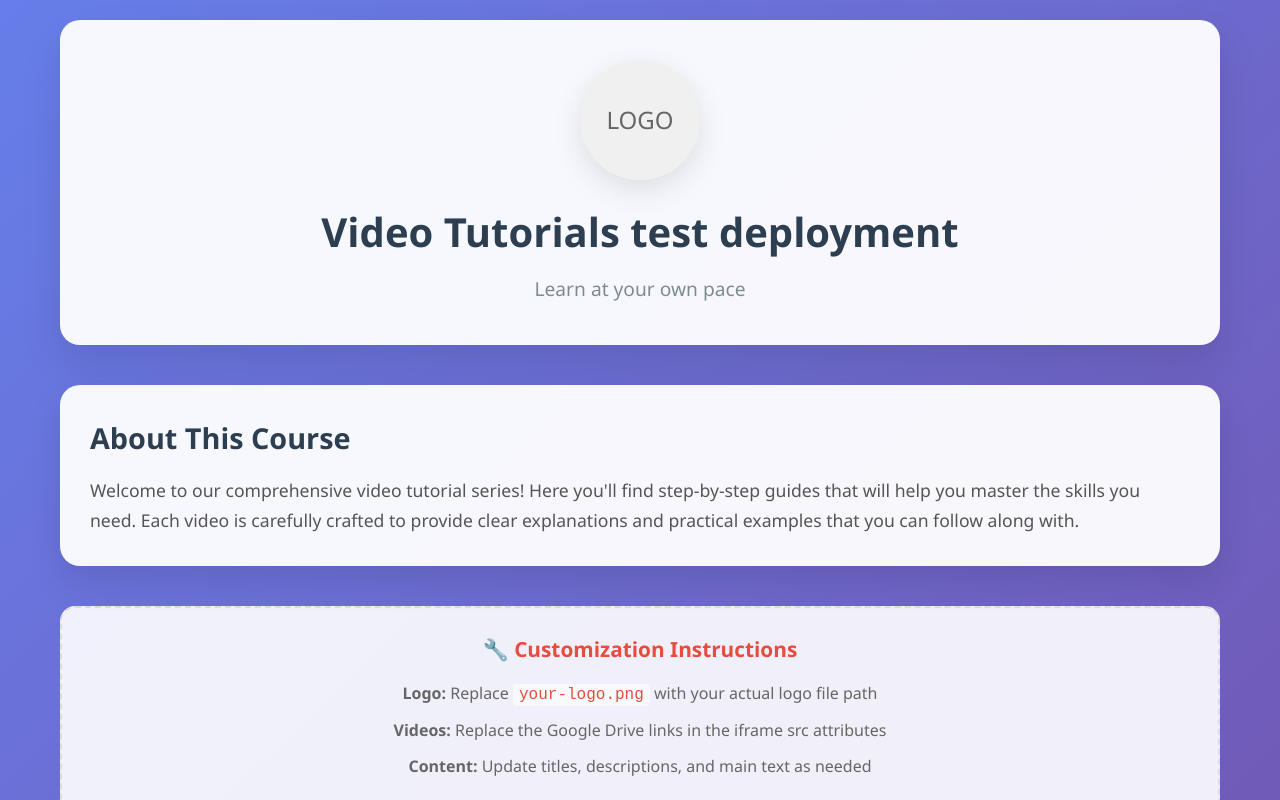
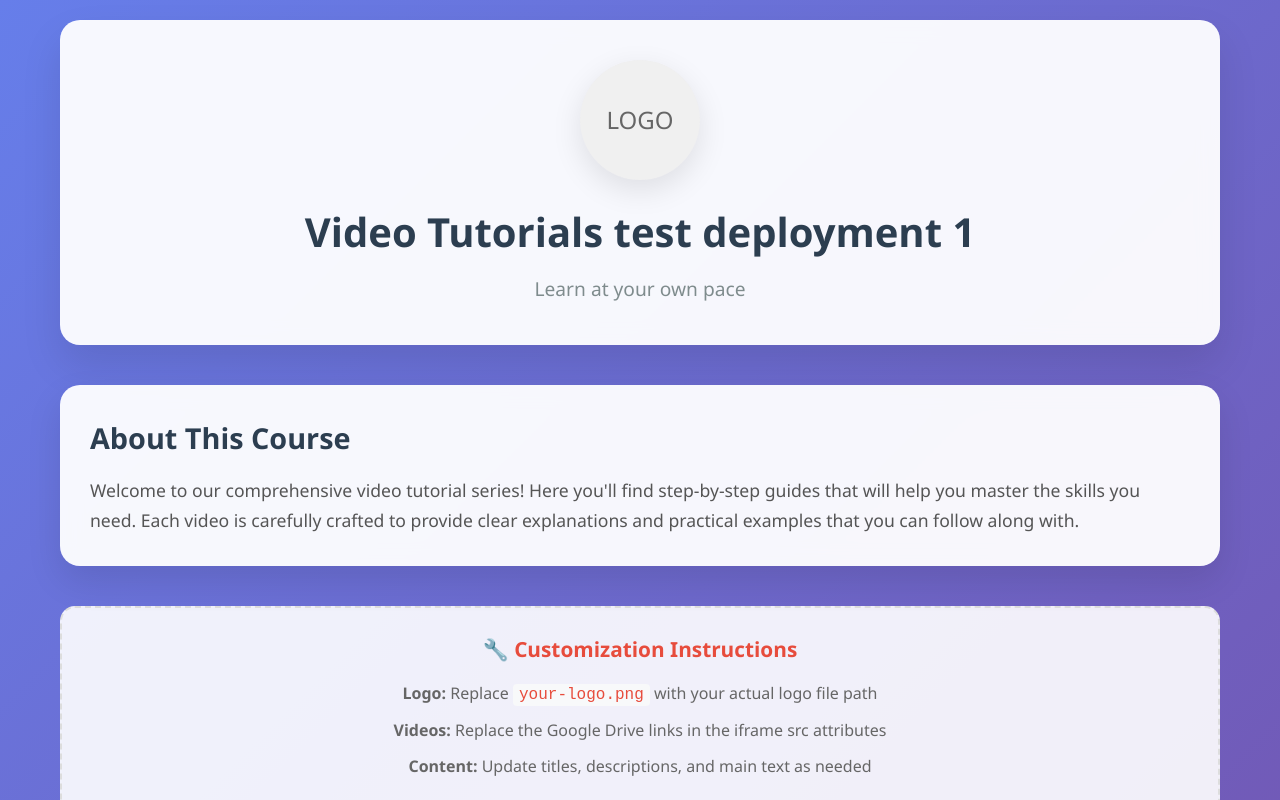
Before and after one commit to BogdanRauca/calendar-emanuel, a plain HTML site: page index.html in a window 1280 px wide. Shown: the top 800 px of the page. Drawn offline with Linux system fonts and the light colour scheme.

Commit message:
Update index.html - deployment 1

```diff
--- a/index.html
+++ b/index.html
@@ -3,7 +3,7 @@
 <head>
     <meta charset="UTF-8">
     <meta name="viewport" content="width=device-width, initial-scale=1.0">
-    <title>Video Tutorials 2</title>
+    <title>Video Tutorials</title>
     <style>
         * {
             margin: 0;
@@ -269,7 +269,7 @@
                 <!-- Placeholder text - remove when adding logo -->
                 <span>LOGO</span>
             </div>
-            <h1>Video Tutorials test deployment</h1>
+            <h1>Video Tutorials test deployment 1</h1>
             <p class="subtitle">Learn at your own pace</p>
         </header>
 
```
